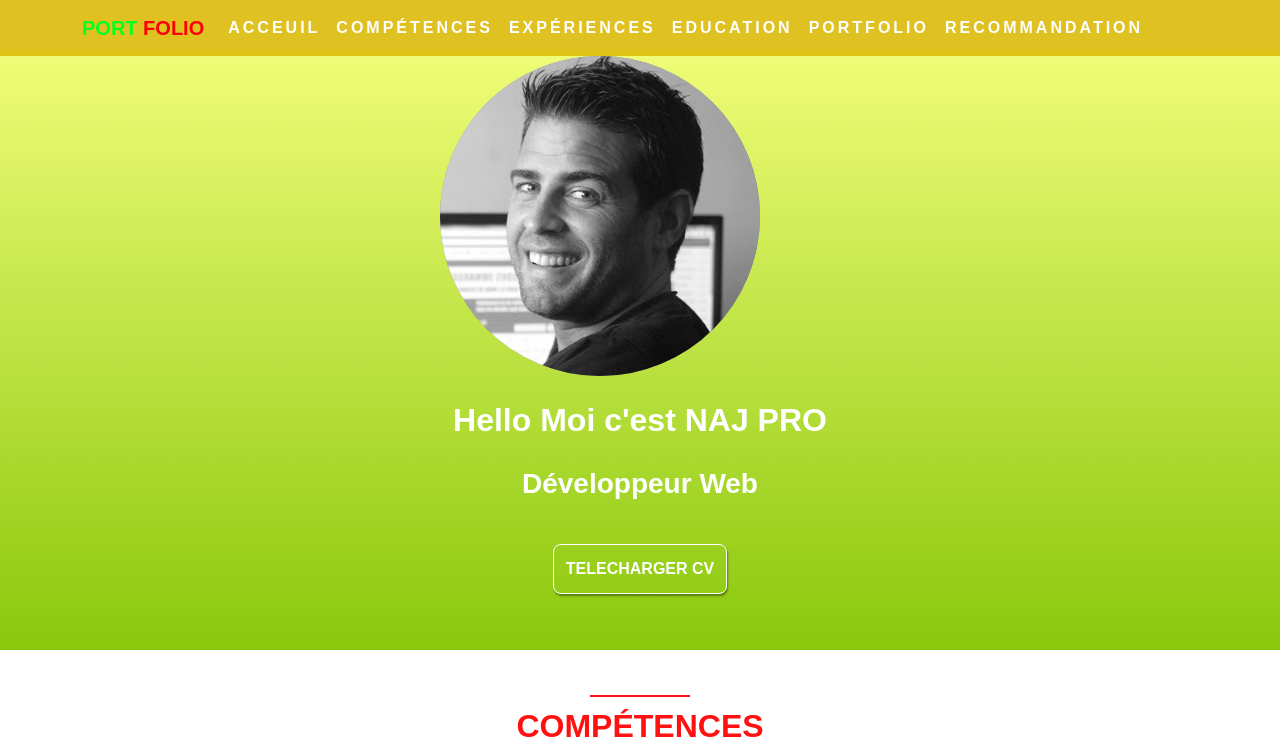
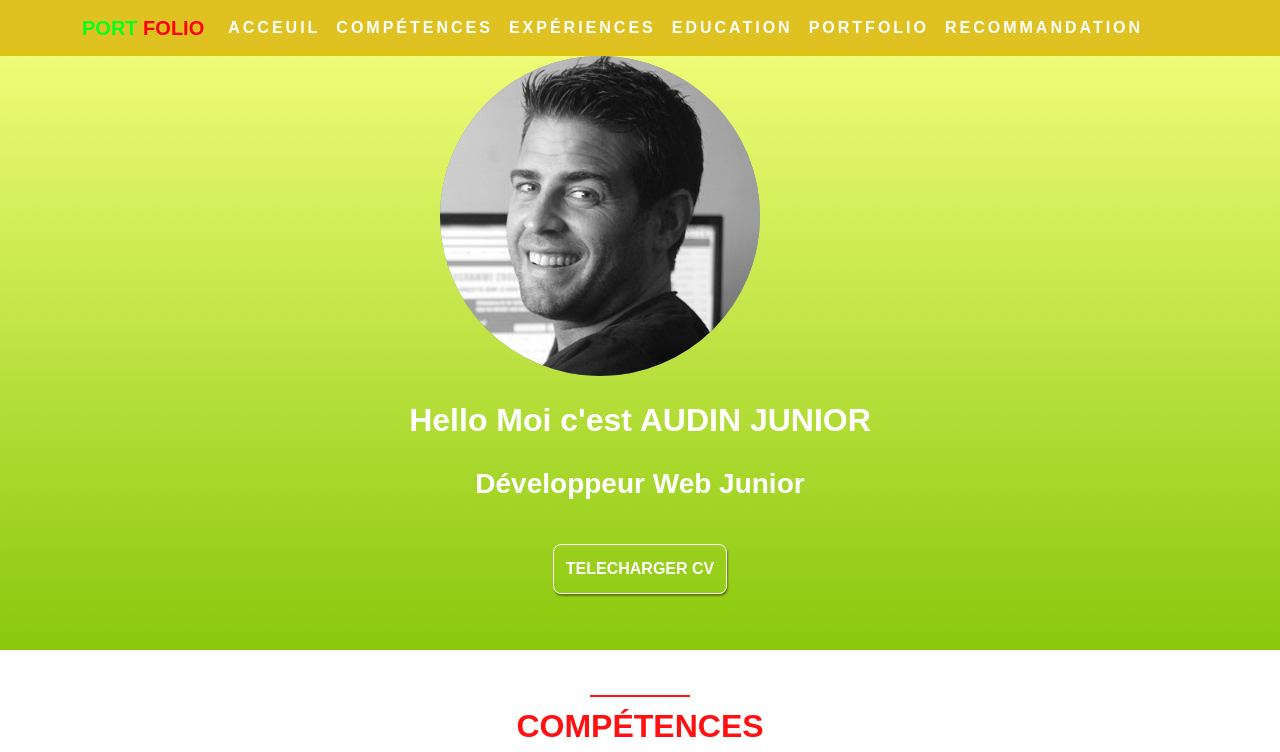
Before and after one commit to NAJPRO/mon-portfolio, a plain HTML site: page index.html in a window 1280 px wide. Shown: the top 752 px of the page. Drawn offline with nearby package versions, Linux system fonts and the light colour scheme; files that its build step writes are made by us from their sources; files whose address does not match are found by name.

Commit message:
Mon deuxième commit. J'ai juste modifier mon nom :)

```diff
--- a/index.html
+++ b/index.html
@@ -78,8 +78,8 @@
                 </div>
 
                 <div class="heading">
-                    <h2>Hello Moi c'est NAJ PRO</h2>
-                    <h3>Développeur Web</h3>
+                    <h2>Hello Moi c'est AUDIN JUNIOR</h2>
+                    <h3>Développeur Web Junior</h3>
                     <p>
                         <a
                         name=""
```
